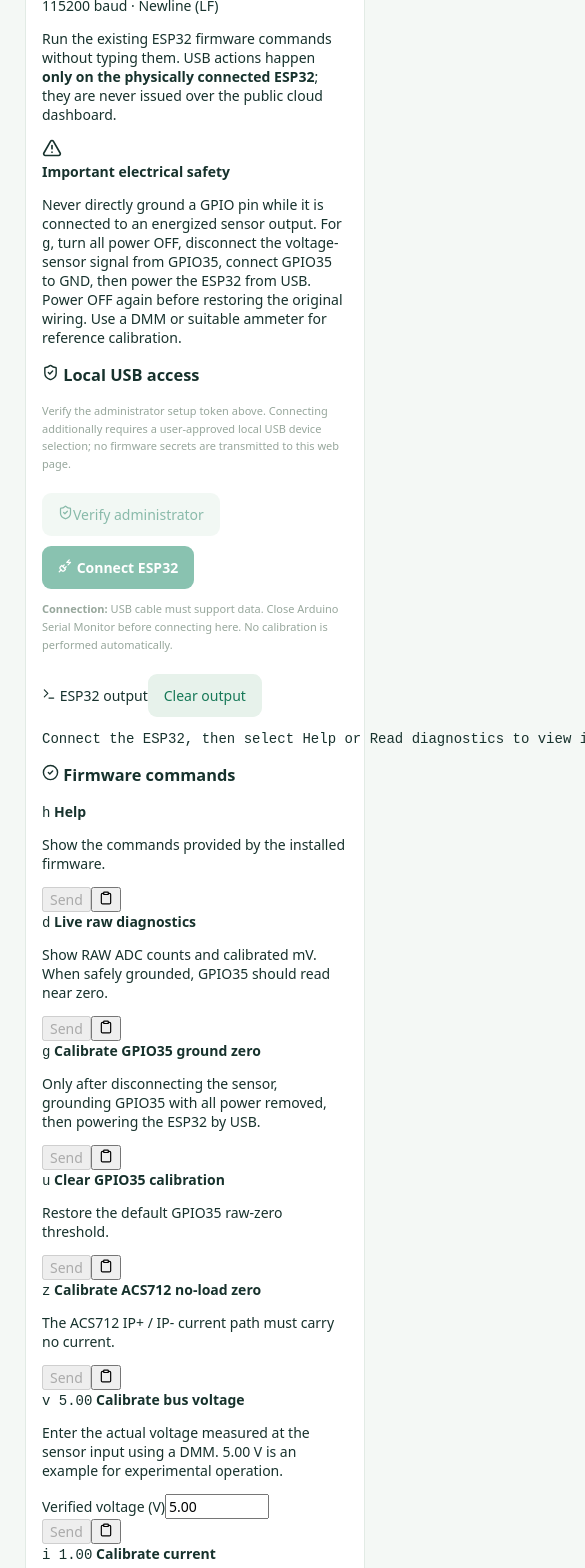
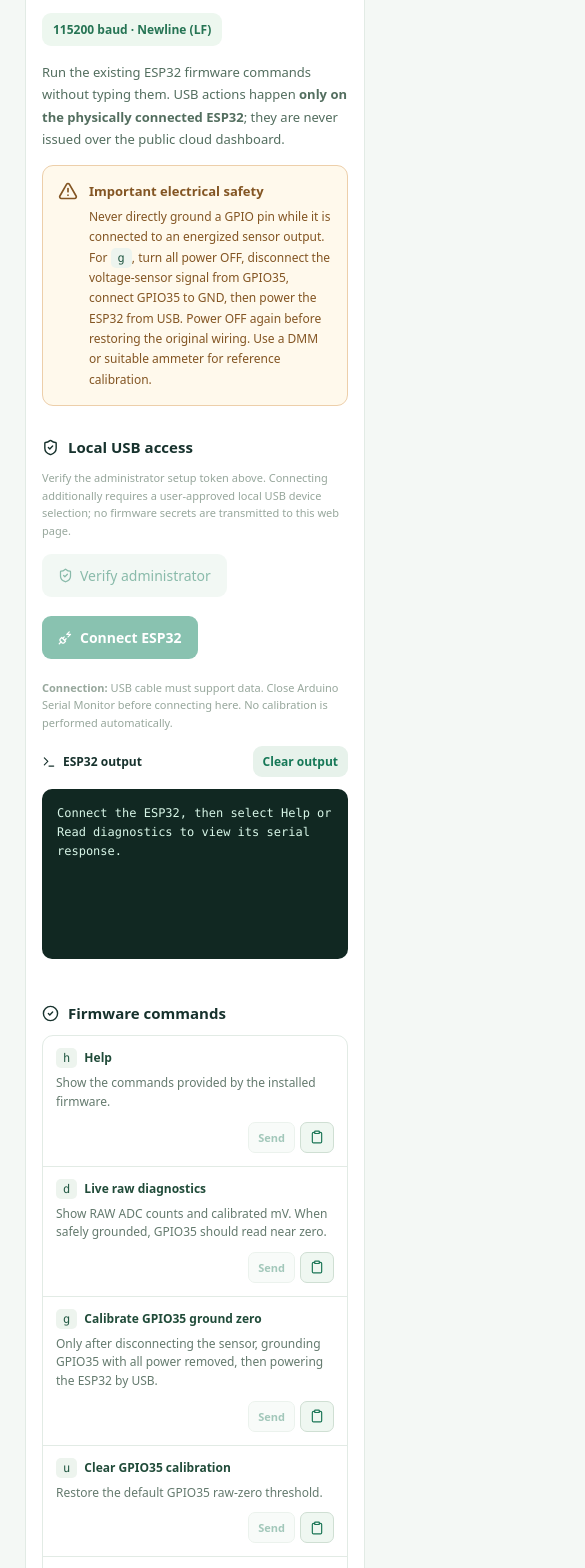
Before and after one commit to engrken/talon, a Next.js app: page /admin in a window 390 px wide. Shown: the part 2560-4128 px from the top of the page, 585 px wide, since content can reach past the window. Built offline with nearby package versions, Linux system fonts and the light colour scheme.

Commit message:
style(talon): responsive safe-calibration panel

```diff
--- a/app/globals.css
+++ b/app/globals.css
@@ -59,3 +59,36 @@
 .reset-actions{display:flex;flex-wrap:wrap;align-items:center;gap:10px}
 .dangerbutton{background:#ac2d28;color:#fff;border:0;border-radius:9px;font-weight:700;padding:12px 14px;margin-top:10px}
 .dangerbutton:disabled{opacity:.45;cursor:not-allowed}
+
+
+/* Administrator-only local ESP32 serial diagnostics and calibration */
+.calibration-panel{margin-top:18px}
+.calibration-panel h2,.calibration-panel h3{display:flex;align-items:center;gap:9px}
+.calibration-panel h3{font-size:15px;margin:10px 0 12px}
+.calibration-baud{font-size:12px;font-weight:700;color:#267454;background:#edf7ef;padding:8px 11px;border-radius:9px}
+.calibration-intro{font-size:13px;line-height:1.7;color:#536e5f;margin:15px 0}
+.calibration-safety{display:flex;align-items:flex-start;gap:11px;border:1px solid #edcfaa;border-radius:11px;background:#fff9ec;padding:15px;color:#835523}
+.calibration-safety svg{flex:none}
+.calibration-safety strong{font-size:13px}
+.calibration-safety p{font-size:12px;line-height:1.7;margin:7px 0 0}
+.calibration-safety code,.calibration-command code{font-family:ui-monospace,SFMono-Regular,Consolas,monospace;background:#edf4ee;color:#245a45;border-radius:5px;padding:3px 7px}
+.calibration-grid{display:grid;grid-template-columns:minmax(0,1fr) minmax(0,1.1fr);gap:22px;margin-top:21px}
+.calibration-buttons{display:flex;align-items:center;gap:7px;flex-wrap:wrap}
+.calibration-buttons button{display:flex;align-items:center;gap:7px;margin:3px 5px 9px 0}
+.calibration-terminal-header{display:flex;align-items:center;justify-content:space-between;margin:15px 0 7px;gap:10px;font-size:12px;font-weight:700}
+.calibration-terminal-header span{display:flex;gap:7px;align-items:center}
+.calibration-terminal-header .ghostbutton{padding:7px 10px;margin:0}
+.calibration-terminal{white-space:pre-wrap;word-break:break-word;background:#112822;color:#d8f6e8;border-radius:10px;min-height:170px;max-height:335px;overflow:auto;padding:15px;font-size:12px;line-height:1.55;font-family:ui-monospace,SFMono-Regular,Consolas,monospace}
+.calibration-command-list{border:1px solid var(--line);border-radius:11px;overflow:hidden}
+.calibration-command{display:flex;align-items:flex-start;justify-content:space-between;gap:10px;padding:13px;border-bottom:1px solid var(--line);font-size:12px}
+.calibration-command:last-child{border-bottom:0}
+.calibration-command>div:first-child{min-width:0}
+.calibration-command strong{display:inline-block;margin-left:4px;font-size:12px;color:#204b39}
+.calibration-command p{margin:8px 0 0;line-height:1.55;color:#647a6e}
+.calibration-command-actions{display:flex;gap:5px;flex-shrink:0}
+.calibration-command-actions button{display:flex;align-items:center;justify-content:center;min-width:34px;border:1px solid #cfdfd3;background:#eff7f1;color:#1a7555;border-radius:7px;padding:7px 9px;font-size:11px;font-weight:700}
+.calibration-command-actions button:disabled{opacity:.4;cursor:not-allowed}
+.calibration-reference{display:block;font-size:11px;color:#39654f;margin-top:12px;font-weight:700}
+.calibration-reference input{display:block;width:130px;max-width:100%;padding:8px;margin-top:5px;border:1px solid #cbdcd0;border-radius:7px;background:#fbfdfb;color:var(--ink)}
+@media(max-width:850px){.calibration-grid{grid-template-columns:1fr}}
+@media(max-width:550px){.calibration-command{flex-wrap:wrap}.calibration-command-actions{width:100%;justify-content:flex-end}.calibration-baud{align-self:flex-start}}
```
